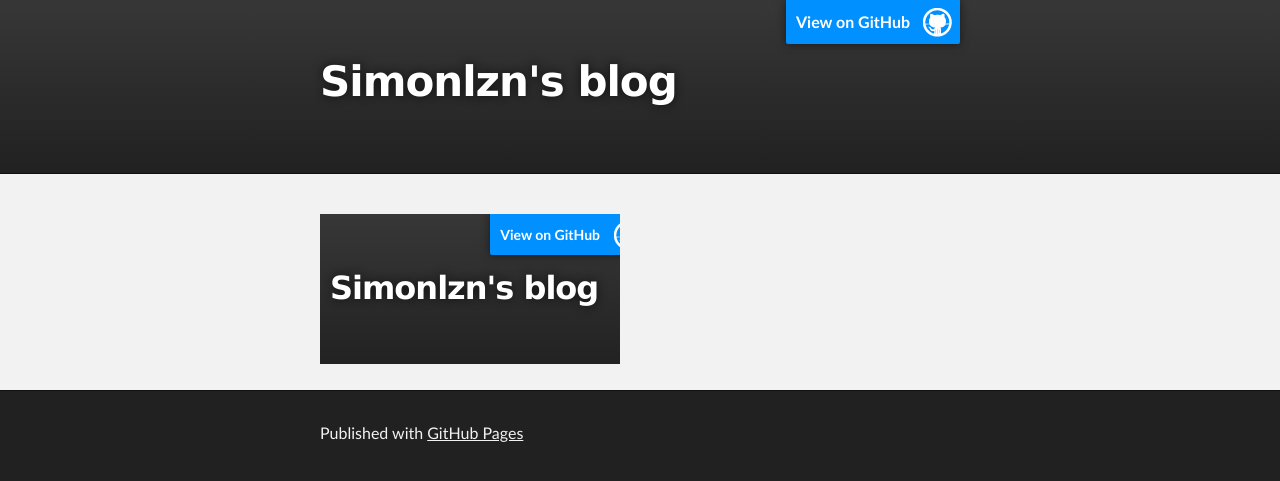
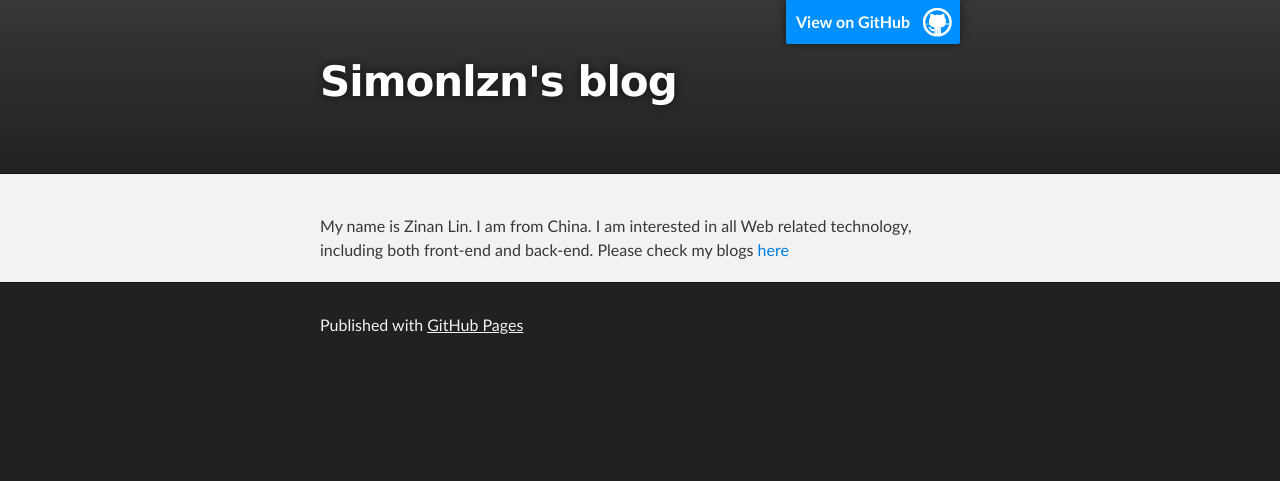
Before and after one commit to simonlzn/simonlzn.github.io, a Jekyll site: the page built from index.html, in a window 1280 px wide. Shown: the top 481 px of the page. Built offline with Jekyll 4.4.1, drawn with Linux system fonts in a browser that asks for light colours.

Commit message:
try to change the home page

```diff
--- a/index.html
+++ b/index.html
@@ -2,4 +2,6 @@
 layout: default
 title: Index
 ---
-<iframe src="/blog/"></iframe>
+My name is Zinan Lin. I am from China. I am interested in all Web related technology, including both front-end and back-end.
+
+Please check my blogs <a href="/blog/">here</a>
```
